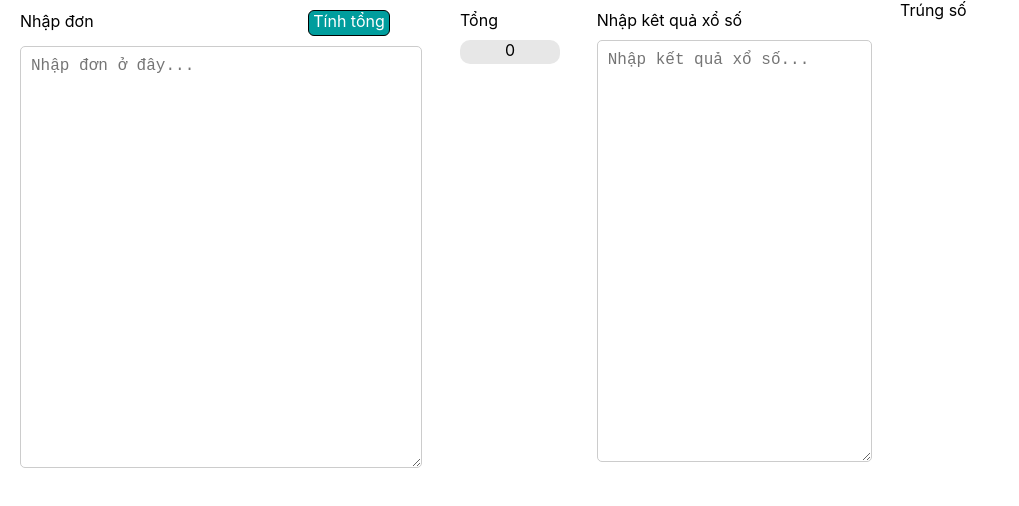
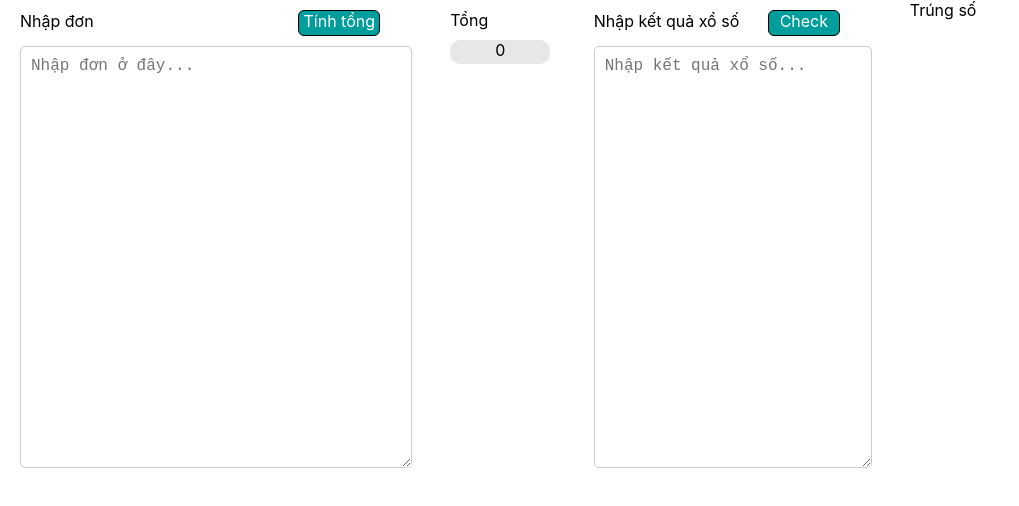
Before and after one commit to DXTPAxT/lso, a React (Create React App) app: page / in a window 1280 px wide. Shown: the top 506 px of the page, without its empty margins (0-1019 px from the left). Built offline with nearby package versions, Linux system fonts and the light colour scheme.

Commit message:
fix đầu

```diff
--- a/src/App.css
+++ b/src/App.css
@@ -73,12 +73,37 @@ textarea:focus {
 }
 
 .ketquasoso {
+  width: 200px;
+  height: 24px;
   margin-left: 10px;
-  margin-top: 10px;
 }
 
 .ketquasosobox {
   width: 20%;
+  padding: 10px;
+}
+
+.ketquasosoheader {
+  display: flex;
+  justify-content: space-between;
+  align-items: center;
+}
+
+.checkkq {
+  width: 80px;
+  height: 24px;
+  text-align: center;
+  background-color: #009d9d;
+  color: #fff;
+  border-radius: 6px;
+  border: 1px solid #000;
+  cursor: pointer;
+  user-select: none;
+}
+
+.checkkq:hover {
+  opacity: 90%;
+  scale: 1.01;
 }
 
 .trungsobox {
--- a/src/App.js
+++ b/src/App.js
@@ -247,7 +247,8 @@ function App() {
           if (
             luotdanh.includes("da") &&
             !luotdanh.includes("x") &&
-            !luotdanh.includes("dao")
+            !luotdanh.includes("dao") &&
+            !luotdanh.includes("dau")
           ) {
             var luotdanhArr = luotdanh.split("da");
             tongtien += da(dai, luotdanhArr, sodai);
@@ -255,7 +256,8 @@ function App() {
           } else if (
             luotdanh.includes("da") &&
             luotdanh.includes("x") &&
-            !luotdanh.includes("dao")
+            !luotdanh.includes("dao") &&
+            !luotdanh.includes("dau")
           ) {
             var luotdanhArr = luotdanh.split("da");
             luotdanhArr[1] = luotdanhArr[1].replace("x", "");
@@ -323,7 +325,10 @@ function App() {
         <div className="tongdon">0</div>
       </div>
       <div className="ketquasosobox">
-        <div className="ketquasoso">Nhập kêt quả xổ số</div>
+        <div className="ketquasosoheader">
+          <div className="ketquasoso">Nhập kết quả xổ số</div>
+          <div className="checkkq">Check</div>
+        </div>
         <textarea
           className="textarea1"
           rows="4"
```
Lines whose indentation alone changed are shown as unchanged.
